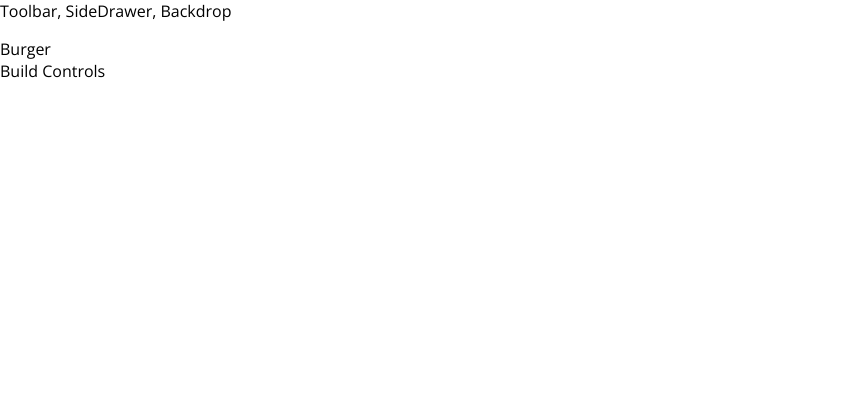
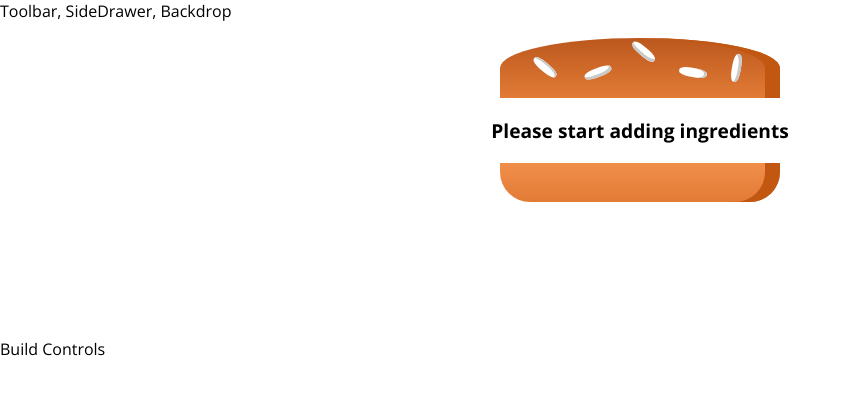
Before and after one commit to mattsald48/React-Burger, a React app: page / in a window 1280 px wide. Shown: the top 394 px of the page, without its empty margins (0-851 px from the left). Built offline with nearby package versions, Linux system fonts and the light colour scheme.

Commit message:
Burger now displays

```diff
--- a/package.json
+++ b/package.json
@@ -30,6 +30,7 @@
     "postcss-flexbugs-fixes": "3.2.0",
     "postcss-loader": "2.0.8",
     "promise": "8.0.1",
+    "prop-types": "^15.6.0",
     "raf": "3.4.0",
     "react": "^16.2.0",
     "react-dev-utils": "^4.2.1",
--- /dev/null
+++ b/src/components/Burger/BuildControls/BuildControls.css
@@ -0,0 +1 @@
+.BuildControls
--- /dev/null
+++ b/src/components/Burger/Burger.css
@@ -0,0 +1,30 @@
+.Burger {
+	width: 100%;
+	margin: auto;
+	height: 250px;
+/*	overflow: scroll;*/
+	text-align: center;
+	font-weight: bold;
+	font-size: 1.2rem;
+}
+
+@media (min-width: 1000px) and (min-height: 700px) {
+	.Burger {
+		width: 700px;
+		height: 600px;
+	}
+}
+
+@media (min-width: 500px) and (min-height: 401px) {
+	.Burger {
+		width: 450px;
+		height: 400px;
+	}
+}
+
+@media (min-width: 500px) and (min-height: 400px) {
+	.Burger {
+		width: 350px;
+		height: 300px;
+	}
+}
--- a/src/components/Burger/Burger.js
+++ b/src/components/Burger/Burger.js
@@ -0,0 +1,36 @@
+import React from 'react';
+
+import classes from './Burger.css';
+import BurgerIngredients from './BurgerIngredients/BurgerIngredients';
+
+
+const burger = (props) => {
+
+	//console.log("Object.keys(props.ingredients): "+Object.keys(props.ingredients));//salad, bacon, cheese, meat
+	//ex ingredients bacon: 3
+	let transformedIngredients = Object.keys(props.ingredients) //bacon
+	.map(igKey => {
+		//console.log([...Array(props.ingredients[igKey])]);//creates array with length the same as the number of each ingredient ex. bacon: 3 creates an array of length 3
+		return [...Array(props.ingredients[igKey])].map((_, i) => {
+		return <BurgerIngredients key={igKey + i} type={igKey} />
+		//igKey+i =bacon0 bacon1 bacon2
+		});
+	})
+	.reduce((arr, el) => {
+		return arr.concat(el)
+	}, []);
+
+	console.log(transformedIngredients);
+	if (transformedIngredients.length === 0) {
+		transformedIngredients = <p>Please start adding ingredients</p>
+	}
+	return (
+		<div className={classes.Burger}>
+			<BurgerIngredients type="bread-top" />
+            {transformedIngredients}
+			<BurgerIngredients type="bread-bottom" />
+		</div>
+	);
+};
+
+export default burger;
--- a/src/components/Burger/BurgerIngredients/BurgerIngredients.js
+++ b/src/components/Burger/BurgerIngredients/BurgerIngredients.js
@@ -1,11 +1,14 @@
-import React from 'react';
+import React, {Component} from 'react';
+import PropTypes from 'prop-types';
 
-import classes from './BurgerIngredients.cc'
+import classes from './BurgerIngredients.css'
 
-const burgerIngredient = (props) => {
+class BurgerIngredient extends Component {
+	render () {
+
 	let ingredient = null;
 
-	switch (props.type) {
+	switch (this.props.type) {
 		case('bread-bottom'):
 			ingredient = <div className={classes.BreadBottom}></div>;
 			break;
@@ -34,6 +37,12 @@
 	}
 
 	return ingredient;
+  }//end of render
+}//end of class
+
+BurgerIngredient.propTypes = {
+	type: PropTypes.string.isRequired
 };
 
-export default burgerIngredient
+
+export default BurgerIngredient
--- a/src/containers/BurgerBuilder/BurgerBuilder.js
+++ b/src/containers/BurgerBuilder/BurgerBuilder.js
@@ -1,12 +1,24 @@
 import React, {Component} from 'react';
 
 import Aux from '../../hoc/Auxx';
+import Burger from '../../components/Burger/Burger';
 
 class BurgerBuilder extends Component {
+
+state =  {
+
+	ingredients : {
+		salad: 0,
+		bacon: 0,
+		cheese: 0,
+		meat: 0
+	}
+}
+
 	render () {
 		return(
 			<Aux>
-				<div>Burger</div>
+				<Burger ingredients={this.state.ingredients} />
 				<div>Build Controls</div>
 			</Aux>
 		);
```
Also changed, not shown: src/components/Burger/BuildControls/BuildControls.js (added, +11 -0 lines).
